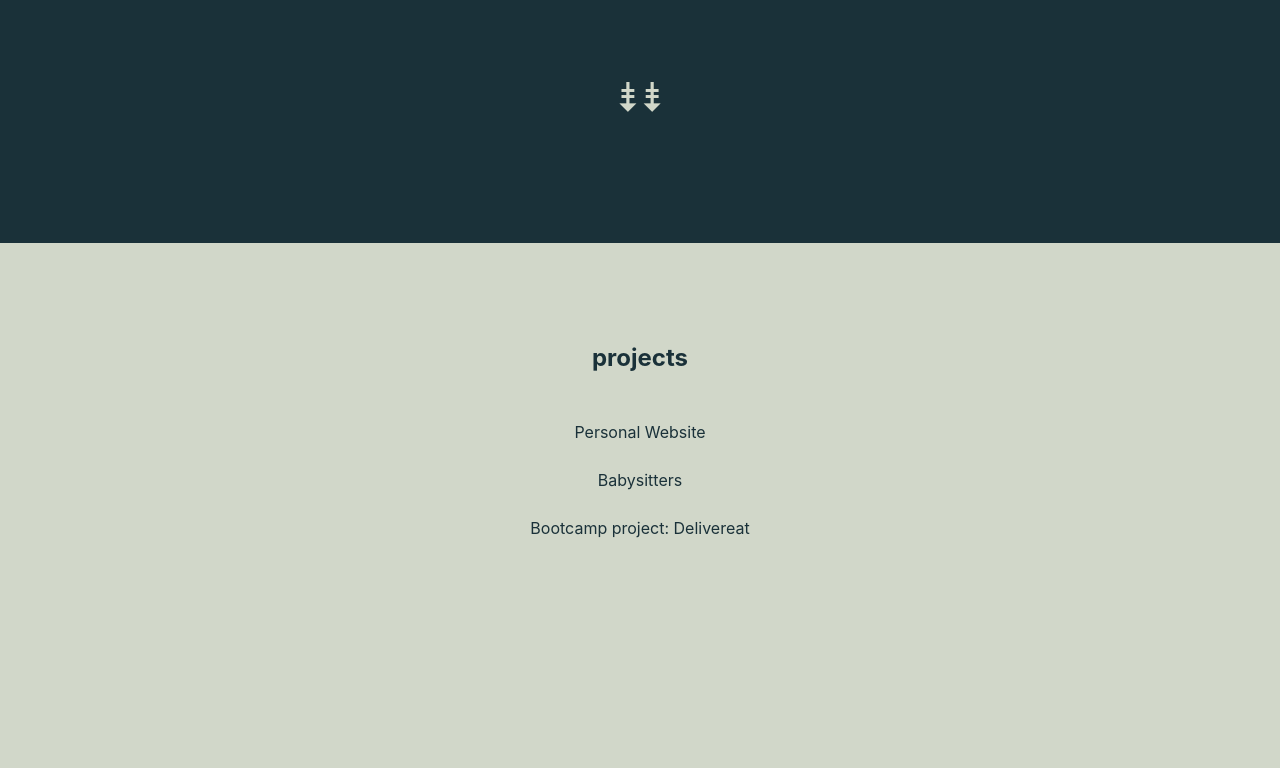
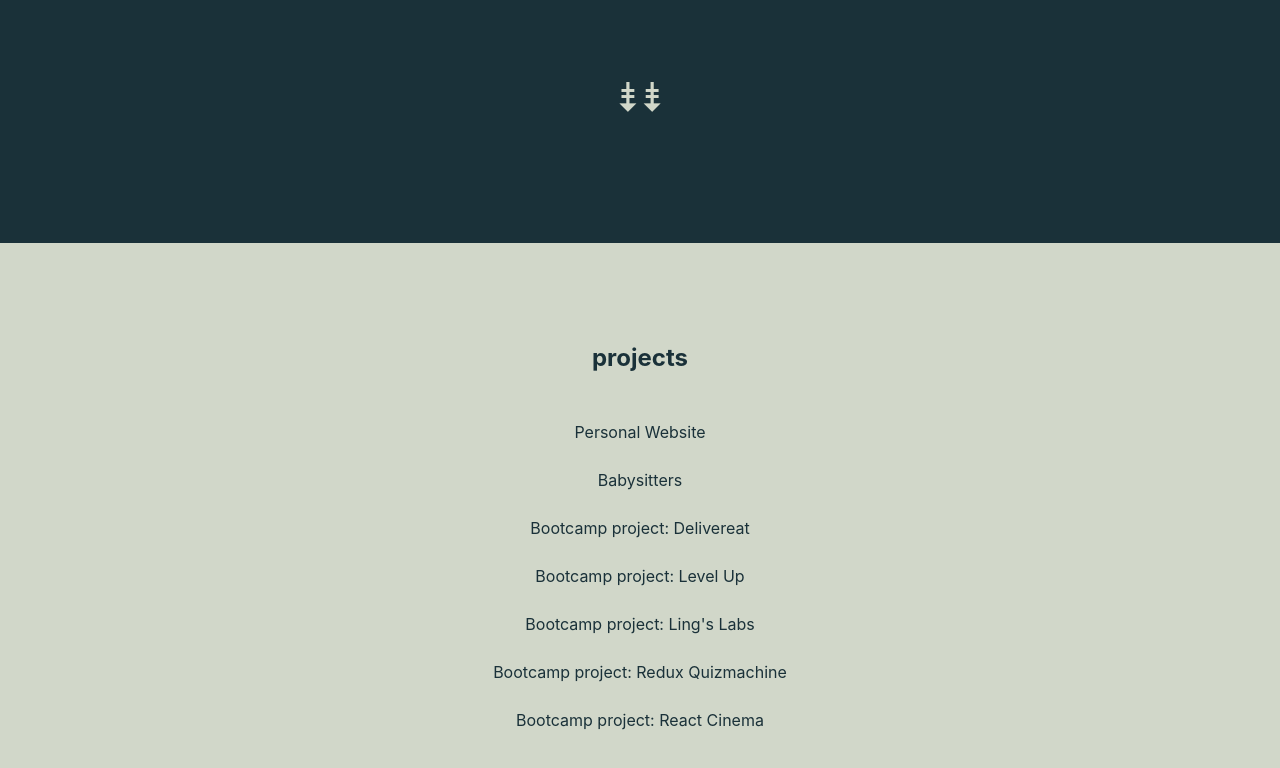
Before and after one commit to phoebedg/personal-website, a React (Create React App) app: page /projects in a window 1280 px wide. Shown: the part 557-1325 px from the top of the page. Before the commit the page ends 1225 px from the top, so only its background shows below. Built offline with nearby package versions, Linux system fonts and the light colour scheme.

Commit message:
project content

```diff
--- a/src/components/Projects/Projects.component.tsx
+++ b/src/components/Projects/Projects.component.tsx
@@ -10,6 +10,10 @@ export const Projects = () => {
         <a className="link" href="https://github.com/phoebedg/personal-website" target="_blank" rel="noopener noreferrer">Personal Website</a>
         <a className="link" href="https://github.com/phoebedg/babysitters" target="_blank" rel="noopener noreferrer">Babysitters</a>
         <a className="link" href="https://guarded-thicket-52656.herokuapp.com/" target="_blank" rel="noopener noreferrer">Bootcamp project: Delivereat</a>
+        <a className="link" href="https://github.com/TeamStrikeLevelUp/LevelUp" target="_blank" rel="noopener noreferrer">Bootcamp project: Level Up</a>
+        <a className="link" href="https://github.com/TeamFunLingsLabs/lings-labs" target="_blank" rel="noopener noreferrer">Bootcamp project: Ling's Labs</a>
+        <a className="link" href="https://github.com/phoebedg/react-quizmachine" target="_blank" rel="noopener noreferrer">Bootcamp project: Redux Quizmachine</a>
+        <a className="link" href="https://github.com/phoebedg/react-cinema" target="_blank" rel="noopener noreferrer">Bootcamp project: React Cinema</a>
       </p>
     </div>
   );
```
